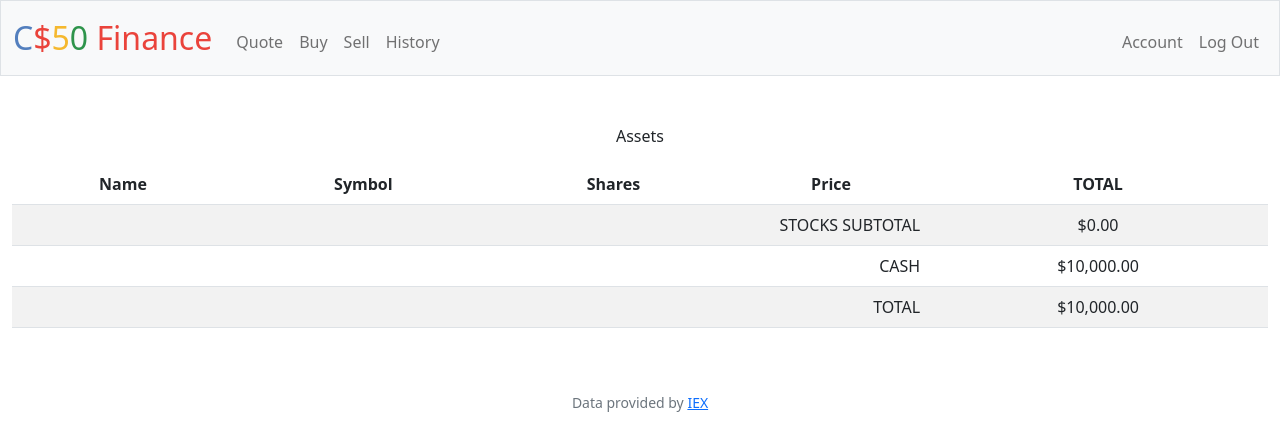
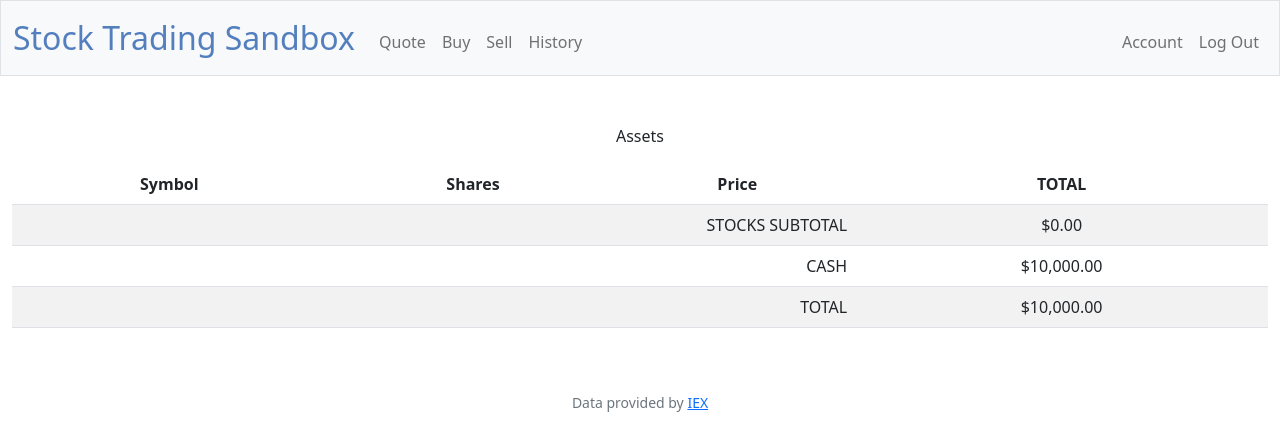
Before and after one commit to matthewsmithwarren/finapp, a Flask app: page / in a window 1280 px wide. Shown: the top 445 px of the page. Run offline with Flask 3, Linux system fonts and the light colour scheme; a user stored in the database is signed in; some libraries are stand-ins or nearby versions.

Commit message:
Adjusted from IEX premium trial to paid basic with new endpoint, delete companyName and minor cleanup

```diff
--- a/app.py
+++ b/app.py
@@ -46,7 +46,7 @@ def index():
     val_stocks = 0
     for stock in stocks:
         current = lookup(stock["symbol"])
-        stock["name"] = current["name"]
+        # deleted .... stock["name"] = current["name"]
         stock["price"] = current["price"]
         val_stocks = val_stocks + (stock["price"] * stock["sum(shares)"])
     row = db.execute("SELECT * FROM users WHERE id = ?", session["user_id"])
@@ -196,7 +196,7 @@ def quote():
             return apology("could not find stock at IEX", 400)
 
         # Redirect user to quoted page
-        return render_template("quoted.html", name=stock["name"], price=stock["price"], symbol=stock["symbol"])
+        return render_template("quoted.html", price=stock["price"], symbol=stock["symbol"])
 
 
 @app.route("/register", methods=["GET", "POST"])
--- a/helpers.py
+++ b/helpers.py
@@ -46,7 +46,9 @@ def lookup(symbol):
     # Contact API
     try:
         api_key = os.environ.get("API_KEY")
-        url = f"https://cloud.iexapis.com/stable/stock/{urllib.parse.quote_plus(symbol)}/quote?token={api_key}"
+        # changing endpoint to align with my IEX purchase of bare minimum data plan "IEX Bid, Ask, and Last Trade"
+        # url = f"https://cloud.iexapis.com/stable/stock/{urllib.parse.quote_plus(symbol)}/quote?token={api_key}"
+        url = f"https://api.iex.cloud/v1/tops/last?symbols={symbol}&token={api_key}"
         response = requests.get(url)
         response.raise_for_status()
     except requests.RequestException:
@@ -56,9 +58,9 @@ def lookup(symbol):
     try:
         quote = response.json()
         return {
-            "name": quote["companyName"],
-            "price": float(quote["latestPrice"]),
-            "symbol": quote["symbol"]
+            # adjusting to IEX API documentation for basic service vs premium trial (no 'name', requires '[0]')
+            "price": float(quote[0]["price"]),
+            "symbol": quote[0]["symbol"]
         }
     except (KeyError, TypeError, ValueError):
         return None
--- a/templates/index.html
+++ b/templates/index.html
@@ -9,7 +9,6 @@
     <table class="table table-striped">
         <thead>
             <tr>
-                <th>Name</th>
                 <th>Symbol</th>
                 <th>Shares</th>
                 <th>Price</th>
@@ -19,7 +18,6 @@
         <tbody>
             {% for stock in stocks %}
                 <tr>
-                    <td>{{ stock["name"] }}</td>
                     <td>{{ stock["symbol"] }}</td>
                     <td>{{ stock["sum(shares)"] }}</td>
                     <td>{{ stock["price"] | usd }}</td>
@@ -27,15 +25,15 @@
                 </tr>
             {% endfor %}
             <tr>
-                <td colspan="4" style="text-align: right">STOCKS SUBTOTAL</td>
+                <td colspan="3" style="text-align: right">STOCKS SUBTOTAL</td>
                 <td>{{ stocks_sub | usd }}</td>
             </tr>
             <tr>
-                <td colspan="4" style="text-align: right">CASH</td>
+                <td colspan="3" style="text-align: right">CASH</td>
                 <td>{{ cash | usd }}</td>
             </tr>
             <tr>
-                <td colspan="4" style="text-align: right">TOTAL</td>
+                <td colspan="3" style="text-align: right">TOTAL</td>
                 <td>{{ total | usd }}</td>
             </tr>
         </tbody>
--- a/templates/layout.html
+++ b/templates/layout.html
@@ -16,7 +16,7 @@
 
         <link href="/static/styles.css" rel="stylesheet">
 
-        <title>C$50 Finance: {% block title %}{% endblock %}</title>
+        <title>Stocks Sandbox: {% block title %}{% endblock %}</title>
 
     </head>
 
@@ -24,7 +24,8 @@
 
         <nav class="bg-light border navbar navbar-expand-md navbar-light">
             <div class="container-fluid">
-                <a class="navbar-brand" href="/"><span class="blue">C</span><span class="red">$</span><span class="yellow">5</span><span class="green">0</span> <span class="red">Finance</span></a>
+                <!-- took out "CS50 reference" <span class="red">$</span><span class="yellow">5</span><span class="green">0</span> <span class="red">Finance</span> -->
+                <a class="navbar-brand" href="/"><span class="blue">Stock Trading Sandbox</span></a>
                 <button aria-controls="navbar" aria-expanded="false" aria-label="Toggle navigation" class="navbar-toggler" data-bs-target="#navbar" data-bs-toggle="collapse" type="button">
                     <span class="navbar-toggler-icon"></span>
                 </button>
--- a/templates/quoted.html
+++ b/templates/quoted.html
@@ -16,7 +16,6 @@
         <br>
         <div>
             <ul>
-                <li>{{ name }}</li>
                 <li>{{ symbol }}</li>
                 <li>{{ price | usd }}</li>
             </ul>
@@ -25,7 +24,6 @@
     -->
     <div>
         <ul>
-            <li>{{ name }}</li>
             <li>{{ symbol }}</li>
             <li>${{ price }}</li>
         </ul>
```
Also changed, not shown: finance.db.
